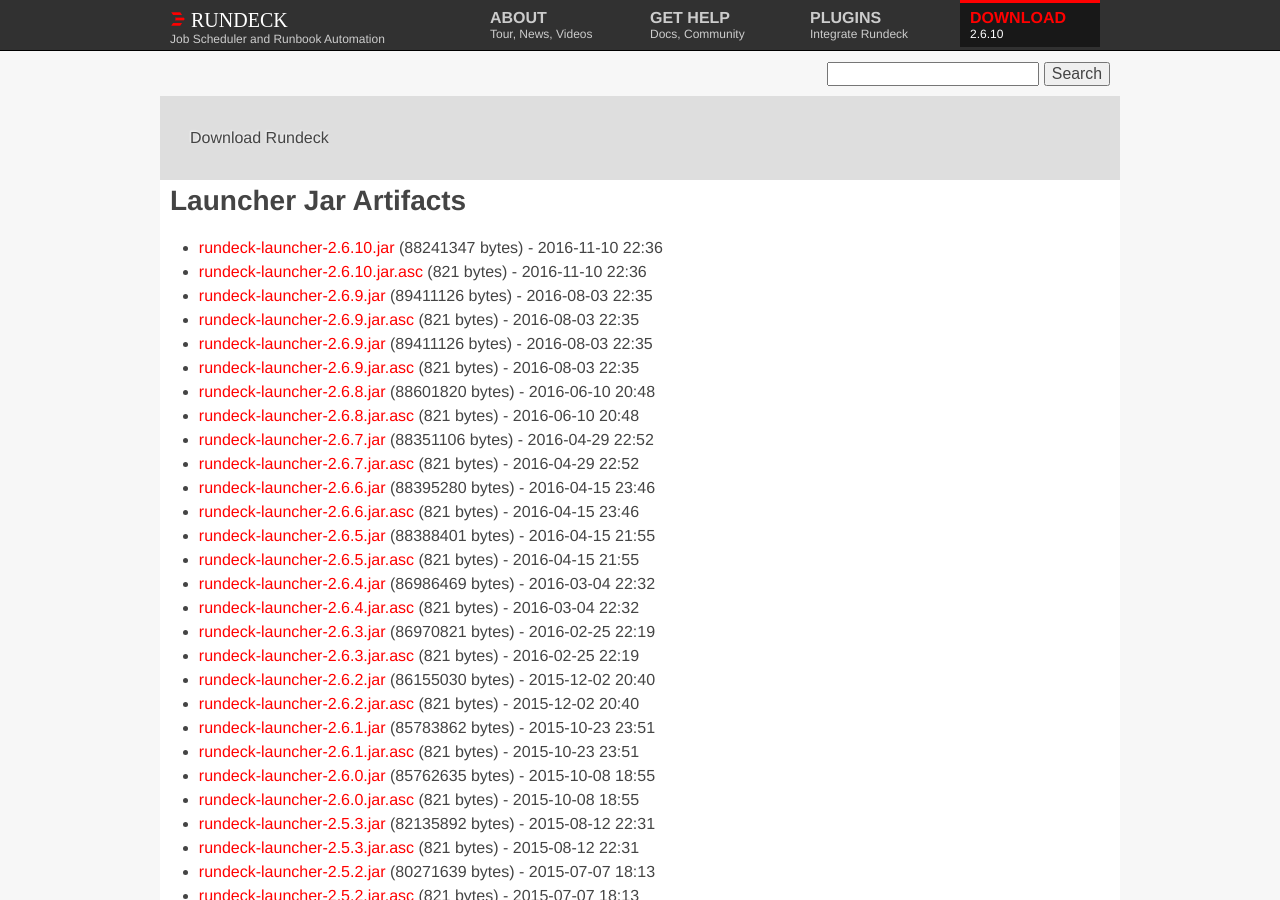
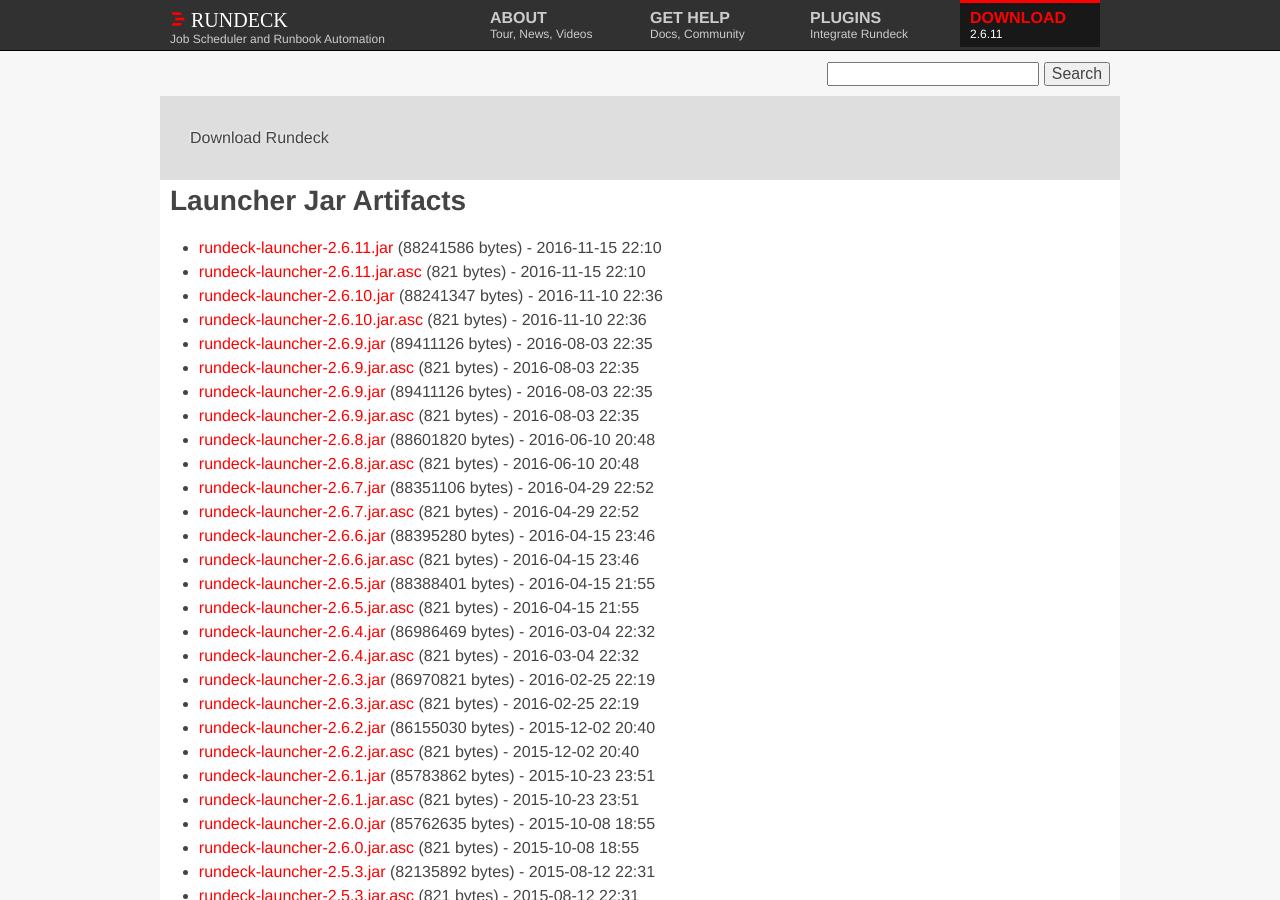
Before and after one commit to rundeck/rundeck-ghpages, a Jekyll site: the page built from download/jar/index.md, in a window 1280 px wide and 900 px high. Built offline with Jekyll 4.4.1, drawn with Linux system fonts in a browser that asks for light colours; nearby versions of some CDN libraries.

Commit message:
Update site to 2.6.11 download links

```diff
--- a/_config.yml
+++ b/_config.yml
@@ -1,18 +1,18 @@
 baseurl: ""
 url: ""
 full_url: "http://www.rundeck.org"
-rd_version: "2.6.10"
-rd_jar_name: "rundeck-launcher-2.6.10.jar"
-rd_jar_sha: "aada7608c743a162314487b9d7f7abe006296347"
-rd_jar_url: "http://download.rundeck.org/jar/rundeck-launcher-2.6.10.jar"
-rd_jar_size: "88241347"
-rd_deb_name: "rundeck-2.6.10-1-GA.deb"
-rd_deb_url: "http://download.rundeck.org/deb/rundeck-2.6.10-1-GA.deb"
-rd_deb_sha: "7c6920591457a7cbed8087ced882285e63ebf6dd"
-rd_deb_size: "100573424"
-rd_zipball: "https://github.com/rundeck/rundeck/zipball/v2.6.10"
-rd_tarball: "https://github.com/rundeck/rundeck/tarball/v2.6.10"
-rd_releasenotes: "https://github.com/rundeck/rundeck/blob/v2.6.10/RELEASE.md"
+rd_version: "2.6.11"
+rd_jar_name: "rundeck-launcher-2.6.11.jar"
+rd_jar_sha: "3af60488a29e2fdd56b1139c8cf0d65c6bde34db"
+rd_jar_url: "http://download.rundeck.org/jar/rundeck-launcher-2.6.11.jar"
+rd_jar_size: "88241586"
+rd_deb_name: "rundeck-2.6.11-1-GA.deb"
+rd_deb_url: "http://download.rundeck.org/deb/rundeck-2.6.11-1-GA.deb"
+rd_deb_sha: "a14d864a5f24ba756097e485a54ea71fc6d0253a"
+rd_deb_size: "100576714"
+rd_zipball: "https://github.com/rundeck/rundeck/zipball/v2.6.11"
+rd_tarball: "https://github.com/rundeck/rundeck/tarball/v2.6.11"
+rd_releasenotes: "https://github.com/rundeck/rundeck/blob/v2.6.11/RELEASE.md"
 markdown: kramdown
 gems:
   - jekyll-seo-tag
--- a/download/jar/index.md
+++ b/download/jar/index.md
@@ -3,6 +3,8 @@
 layout: download
 download_type: Launcher Jar
 ---
+* [rundeck-launcher-2.6.11.jar](http://download.rundeck.org/jar/rundeck-launcher-2.6.11.jar) (88241586 bytes) - 2016-11-15 22:10
+* [rundeck-launcher-2.6.11.jar.asc](http://download.rundeck.org/jar/rundeck-launcher-2.6.11.jar.asc) (821 bytes) - 2016-11-15 22:10
 * [rundeck-launcher-2.6.10.jar](http://download.rundeck.org/jar/rundeck-launcher-2.6.10.jar) (88241347 bytes) - 2016-11-10 22:36
 * [rundeck-launcher-2.6.10.jar.asc](http://download.rundeck.org/jar/rundeck-launcher-2.6.10.jar.asc) (821 bytes) - 2016-11-10 22:36
 * [rundeck-launcher-2.6.9.jar](http://download.rundeck.org/jar/rundeck-launcher-2.6.9.jar) (89411126 bytes) - 2016-08-03 22:35
```
Also changed, not shown: download/deb/index.md (+1 -0 lines), download/rpm/index.md (+2 -0 lines), download/war/index.md (+2 -0 lines), news/_posts/2016-11-15-rundeck-2.6.11.md (added, +45 -0 lines).
